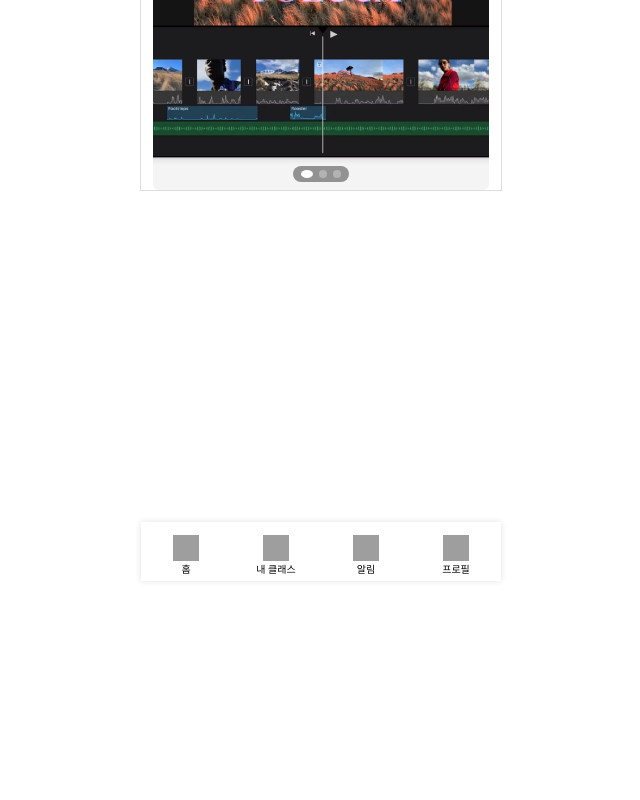
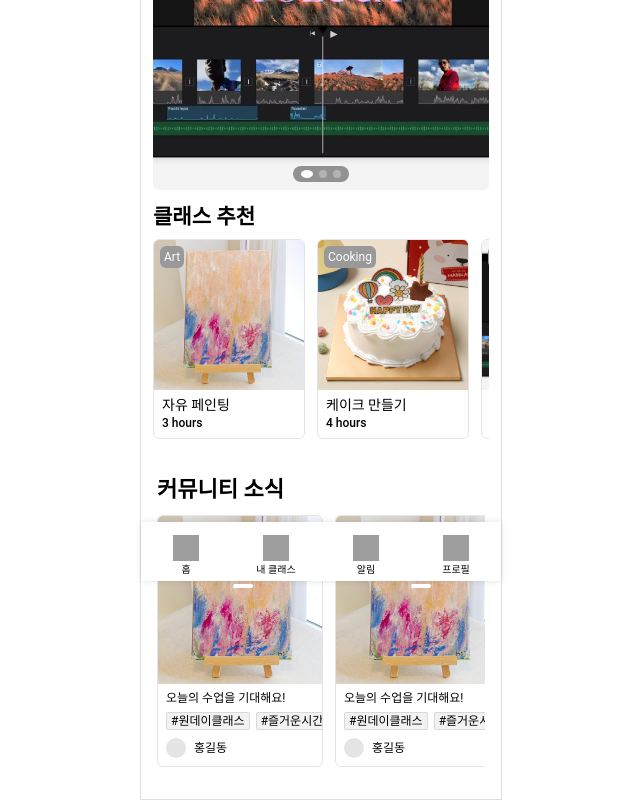
Before and after one commit to ehy0414/jju_9oorm_1_front, a React (Create React App) app: page /class in a window 1280 px wide. Shown: the part 219-1019 px from the top of the page, without its empty margins (319-959 px from the left). Before the commit the page ends 800 px from the top, so only its background shows below. Built offline with nearby package versions, Linux system fonts and the light colour scheme; no server answers; grey boxes are pictures that could not be loaded; a web font is replaced by a local one.

Commit message:
design: 클래스추천 및 커뮤니티 소식 추가

```diff
--- a/src/modules/home/nowReview/ImageSection.jsx
+++ b/src/modules/home/nowReview/ImageSection.jsx
@@ -1,6 +1,9 @@
 "use client";
 import * as React from "react";
 import styled from "styled-components";
+import image1 from "../../home/images/video.png";
+import image2 from "../../home/images/painting.png";
+import image3 from "../../home/images/uiux.png";
 
 const Figure = styled.figure`
   display: flex;
@@ -16,17 +19,20 @@ const ImageContainer = styled.div`
   background-color: rgba(0, 0, 0, 0.05);
   display: flex;
   width: 100%;
-  padding: 76px 33px 8px;
+  padding: 3px 3px 1px;
   flex-direction: column;
   align-items: stretch;
   height: 164px;
   flex: 1;
   flex-shrink: 1;
   flex-basis: 0%;
+  position: relative; /* 추가 */
+  overflow: hidden;    /* 이미지 넘침 방지 */
 `;
 
 const Title = styled.h2`
-  color: rgba(0, 0, 0, 1);
+  z-index: 1;
+  color: white;
   font-size: 12px;
   font-family: Roboto, -apple-system, Roboto, Helvetica, sans-serif;
   font-weight: 400;
@@ -36,6 +42,7 @@ const Title = styled.h2`
 `;
 
 const Pagination = styled.div`
+  z-index: 1;
   align-self: center;
   display: flex;
   margin-top: 65px;
@@ -43,6 +50,7 @@ const Pagination = styled.div`
   gap: 4px;
   justify-content: center;
 `;
+
 
 const PaginationDot = styled.div`
   border-radius: 100px;
@@ -54,17 +62,26 @@ const PaginationDot = styled.div`
   margin-bottom: auto;
   width: 20px;
 `;
+const StyledImage = styled.img`
+  width: 100%;
+  height: 100%;
+  object-fit: cover;
+  position: absolute;
+  top: 0;
+  left: 0;
+  z-index: 0;
+`;
+
 
 function ImageSection() {
   return (
-    <Figure>
-      <ImageContainer>
-        <Title>참가중인 수업 사진</Title>
+    <ImageContainer>
+        <StyledImage src={image2} alt="수업 사진" />
         <Pagination>
-          <PaginationDot />
+            <PaginationDot />
         </Pagination>
-      </ImageContainer>
-    </Figure>
+    </ImageContainer>
+
   );
 }
 
--- a/src/page/ClassPage.jsx
+++ b/src/page/ClassPage.jsx
@@ -5,6 +5,8 @@ import { SearchSection } from "../modules/home/SearchSection";
 import { ImageBanner } from "../modules/home/ImageBanner";
 import Footer from "../layout/footer/Footer";
 import ClassHeader from "../modules/header/ClassHeader";
+import ClassList from "../modules/home/class/ClassList";
+import Post from "../modules/home/nowReview/Post";
 
 const SearchContainer = styled.main`
     width: 360px;
@@ -15,12 +17,54 @@ const SearchContainer = styled.main`
     overflow: hidden;
 `;
 
+const SectionWrapper = styled.div`
+  margin: 24px 16px;
+`;
+
+const SectionTitle = styled.h2`
+  font-size: 22px;
+  font-weight: 600;
+  margin-bottom: 12px;
+`;
+
+const PostScrollContainer = styled.div`
+  display: flex;
+  gap: 12px;
+  overflow-x: auto;
+  padding-bottom: 8px;
+
+  &::-webkit-scrollbar {
+    height: 6px;
+  }
+
+  &::-webkit-scrollbar-thumb {
+    background-color: rgba(0, 0, 0, 0.2);
+    border-radius: 3px;
+  }
+
+  &::-webkit-scrollbar-track {
+    background: transparent;
+  }
+`;
+
 function ClassPage() {
+    const dummyPosts = [1, 2, 3, 4]; //더미데이터
 
   return (
     <SearchContainer>
       <ClassHeader />
       <ImageBanner />
+      <ClassList />
+
+      <SectionWrapper>
+        <SectionTitle>커뮤니티 소식</SectionTitle>
+        <PostScrollContainer>
+          {dummyPosts.slice(0, 4).map((item, index) => (
+            <Post key={index} />
+          ))}
+        </PostScrollContainer>
+      </SectionWrapper>
+
       <Footer />
     </SearchContainer>
   );
```
